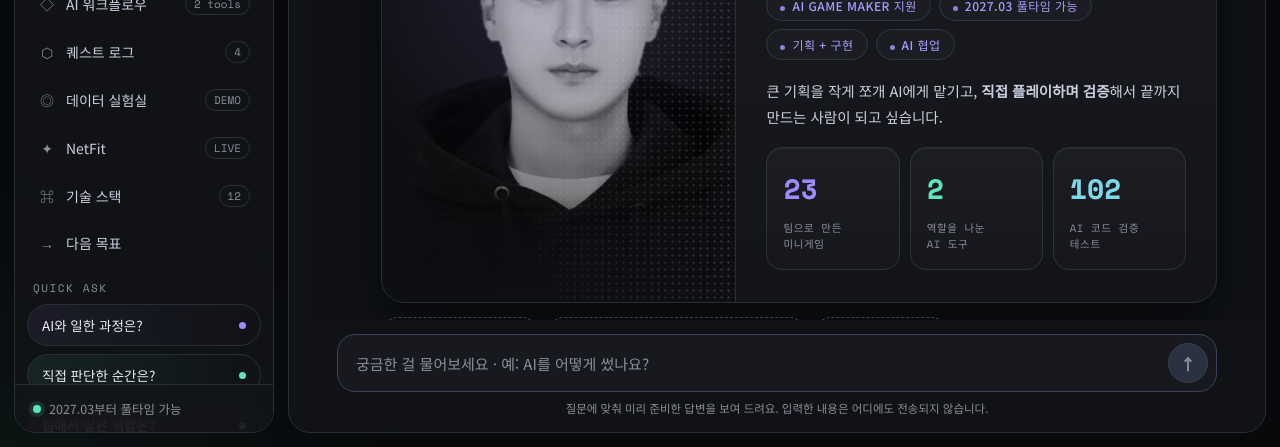
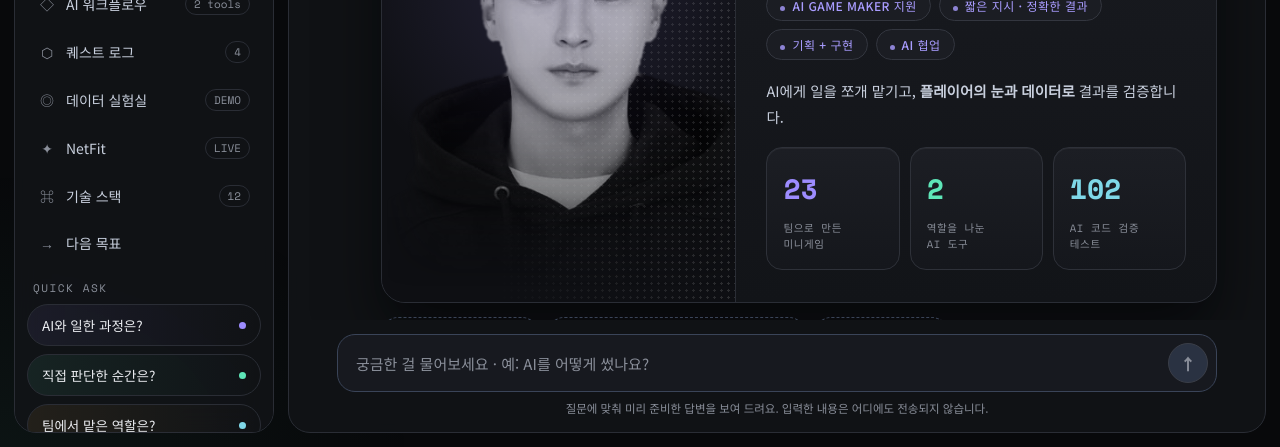
Before and after one commit to junbum8398-blip/junbum8398-blip.github.io, a plain HTML site: page index.html in a window 1280 px wide. Shown: the part 353-800 px from the top of the page. Drawn offline with nearby package versions, Linux system fonts and the light colour scheme; a web font is replaced by a local one.

Commit message:
Revise AI Game Maker description and tags
Updated the description and tags related to the AI Game Maker role, emphasizing task delegation and validation processes.

```diff
--- a/index.html
+++ b/index.html
@@ -214,7 +214,6 @@ td{padding:11px 10px;border-bottom:1px solid #222937;line-height:1.6;vertical-al
       <button class="chip g" data-ask="judge"><span>직접 판단한 순간은?</span><i></i></button>
       <button class="chip a" data-ask="role"><span>팀에서 맡은 역할은?</span><i></i></button>
     </div>
-    <div class="foot"><span class="dot"></span>2027.03부터 풀타임 가능</div>
   </aside>
 
   <main class="panel">
@@ -249,8 +248,8 @@ const TOPICS = {
     say:'안녕하세요, <b>박준범</b>입니다. 왼쪽 메뉴를 누르거나 아래 입력창에 궁금한 걸 물어보세요. 미리 준비한 답으로 안내해 드릴게요.',
     card:()=>`<div class="card hero"><div class="art me-art"><img src="${img('me.png')}" alt="박준범 사진"></div>
       <div class="info"><h1><span class="l1">박준범</span><span class="l2">AI Game Maker</span></h1>
-      <div class="tags"><span class="tag">AI Game Maker 지원</span><span class="tag">2027.03 풀타임 가능</span><span class="tag">기획 + 구현</span><span class="tag">AI 협업</span></div>
-      <p class="desc">큰 기획을 작게 쪼개 AI에게 맡기고, <b>직접 플레이하며 검증</b>해서 끝까지 만드는 사람이 되고 싶습니다.</p>
+      <div class="tags"><span class="tag">AI Game Maker 지원</span><span class="tag">짧은 지시 · 정확한 결과</span><span class="tag">기획 + 구현</span><span class="tag">AI 협업</span></div>
+      <p class="desc">AI에게 일을 쪼개 맡기고, <b>플레이어의 눈과 데이터로</b> 결과를 검증합니다.</p>
       <div class="stats"><div class="stat"><p class="n v" data-count="23">0</p><p class="l">팀으로 만든<br>미니게임</p></div>
       <div class="stat"><p class="n m" data-count="2">0</p><p class="l">역할을 나눈<br>AI 도구</p></div>
       <div class="stat"><p class="n a" data-count="102">0</p><p class="l">AI 코드 검증<br>테스트</p></div></div></div></div>`,
@@ -297,7 +296,7 @@ const TOPICS = {
     <div class="card mebox"><p class="kick">내가 한 것</p><ul><li>팀 기획서에서 내 파트를 세부 기능으로 정의</li><li>일을 쪼개는 순서 결정</li><li>결과를 플레이하며 검증하고 다시 지시</li></ul></div></div>`,
     next:['judge','ai','role'] },
   ai:{ nav:'AI 워크플로우', ic:'◇', ct:'2 tools', q:'AI를 어떻게 썼나요?', keys:['ai','에이아이','워크플로우','도구','지피티','gpt','chatgpt','안티그래비티','antigravity','argon','아르곤','활용','협업'],
-    say:'팀 기획서에서 제가 맡은 파트를 세부 기획으로 나누고, <b>도구마다 잘하는 일</b>을 나눠 맡겼어요. 매 단계 사이에는 제가 결과를 확인하고 다시 지시했어요.',
+    say:'팀 기획서에서 제가 맡은 파트를 세부 기획으로 나누고, <b>도구마다 잘하는 일</b>을 나눠 맡겼어요. 목표는 <b>짧은 지시로 한 번에 맞는 결과</b>를 받는 것이었어요. 긴 설명 대신 사진 한 장, 통째로 대신 작은 단위로 줬어요. 매 단계 사이에는 제가 결과를 확인하고 다시 지시했어요.',
     card:()=>`<div class="flow">
       <div class="step h"><b>01 · 나</b><h4>내 파트 세부 기획 · 월드 이미지</h4><p>팀 기획서를 바탕으로 내 파트의 모습을 먼저 정함</p></div>
       <div class="step"><b>02 · ChatGPT</b><h4>에셋 · 3D 레퍼런스</h4><p>전체 지도 이미지를 기준으로 오브젝트 제작</p></div>
```
